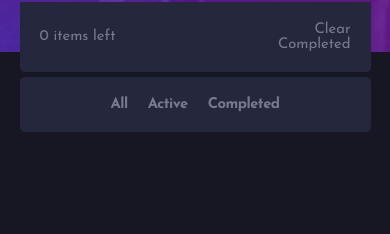
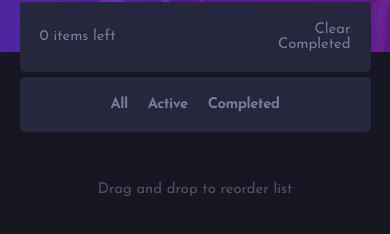
Before and after one commit to gokseloz/Todo-app, a website: page index.html in a window 390 px wide. Shown: the part 286-520 px from the top of the page. Drawn offline with nearby package versions, Linux system fonts and the light colour scheme.

Commit message:
550px breakpoint added to some  elements

```diff
--- a/scss/main.scss
+++ b/scss/main.scss
@@ -349,6 +349,10 @@ body {
             color: hsl(236, 9%, 61%);
         }
 
+        @media (max-width:550px) {
+            margin-top: 110px;
+        }
+
         @media (max-width:375px) {
             margin-top: 110px;
         }
```
Also changed, not shown: css/main.css.
